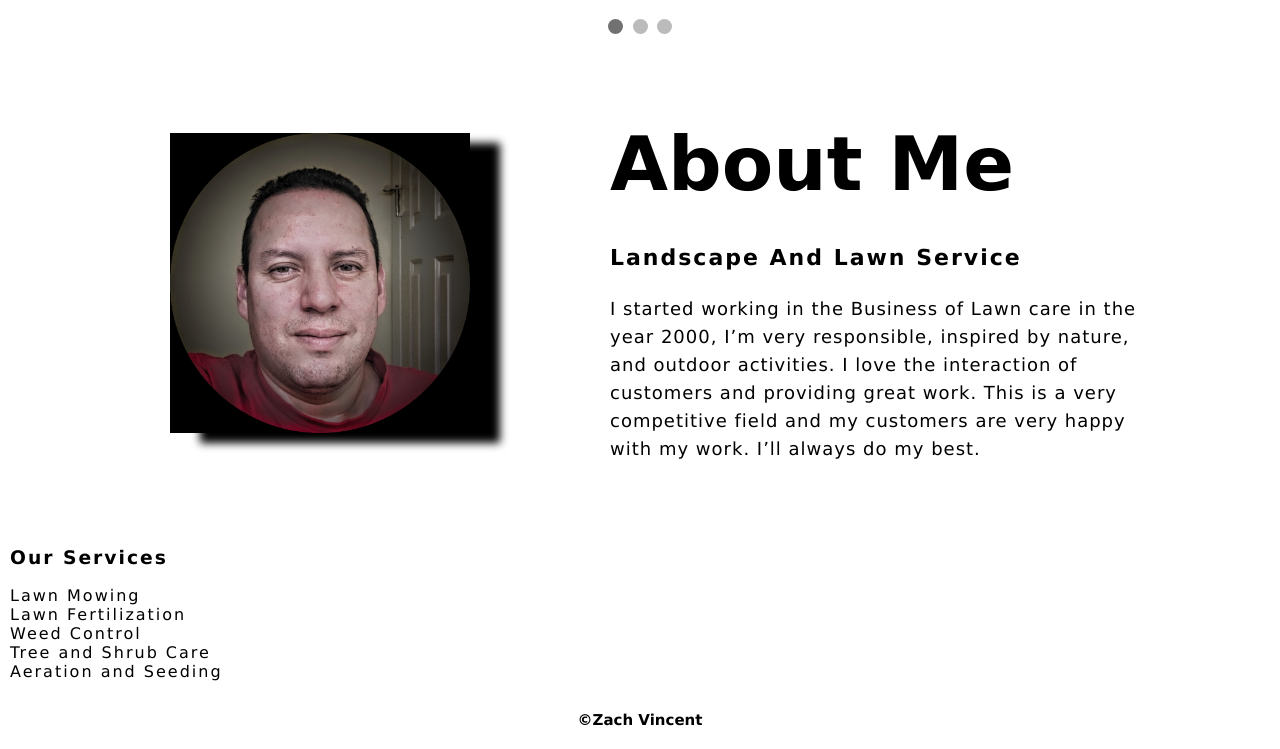
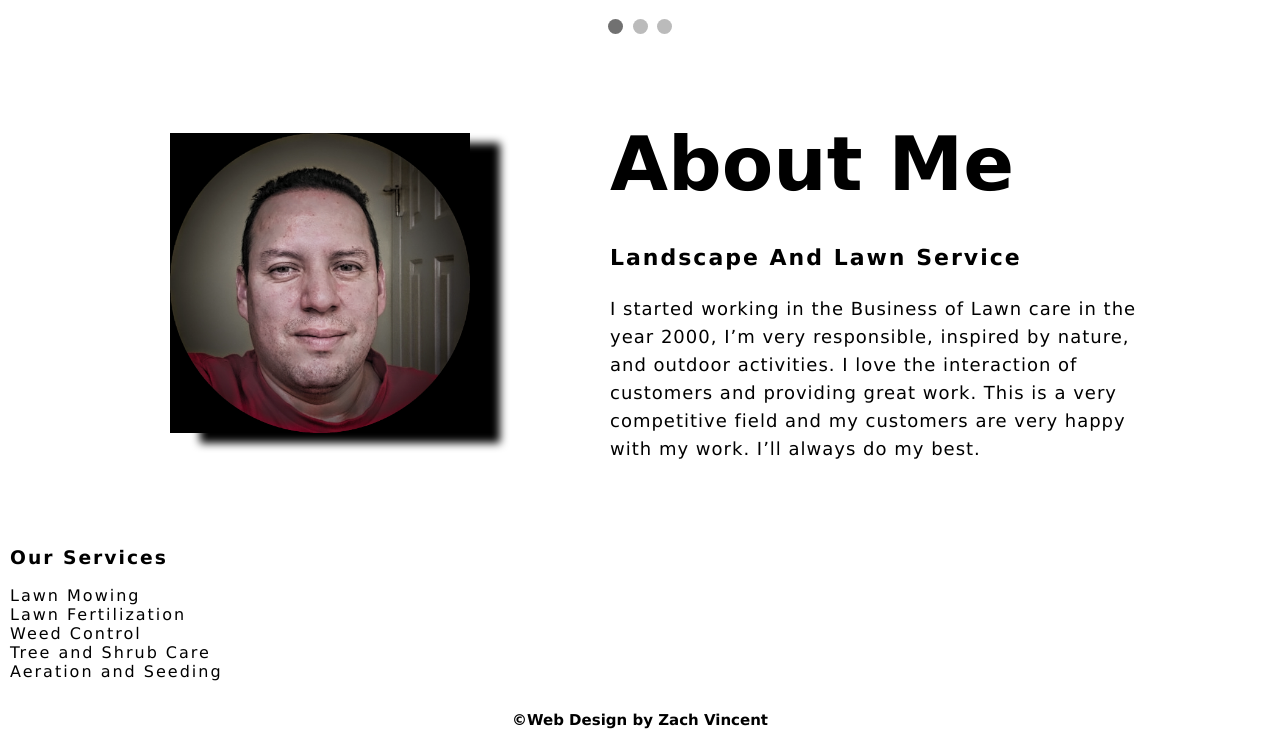
Before and after one commit to zvin123/greentree, a plain HTML site: page index.html in a window 1280 px wide. Shown: the part 851-1600 px from the top of the page. Drawn offline with Linux system fonts and the light colour scheme.

Commit message:
Update index.html

```diff
--- a/index.html
+++ b/index.html
@@ -205,7 +205,7 @@ function showSlides(n) {
 
 </main>
 <footer>
-<p>&copy;Zach Vincent</p>
+<p>&copy;Web Design by Zach Vincent</p>
 </footer>
 </body>
 </html>
```
